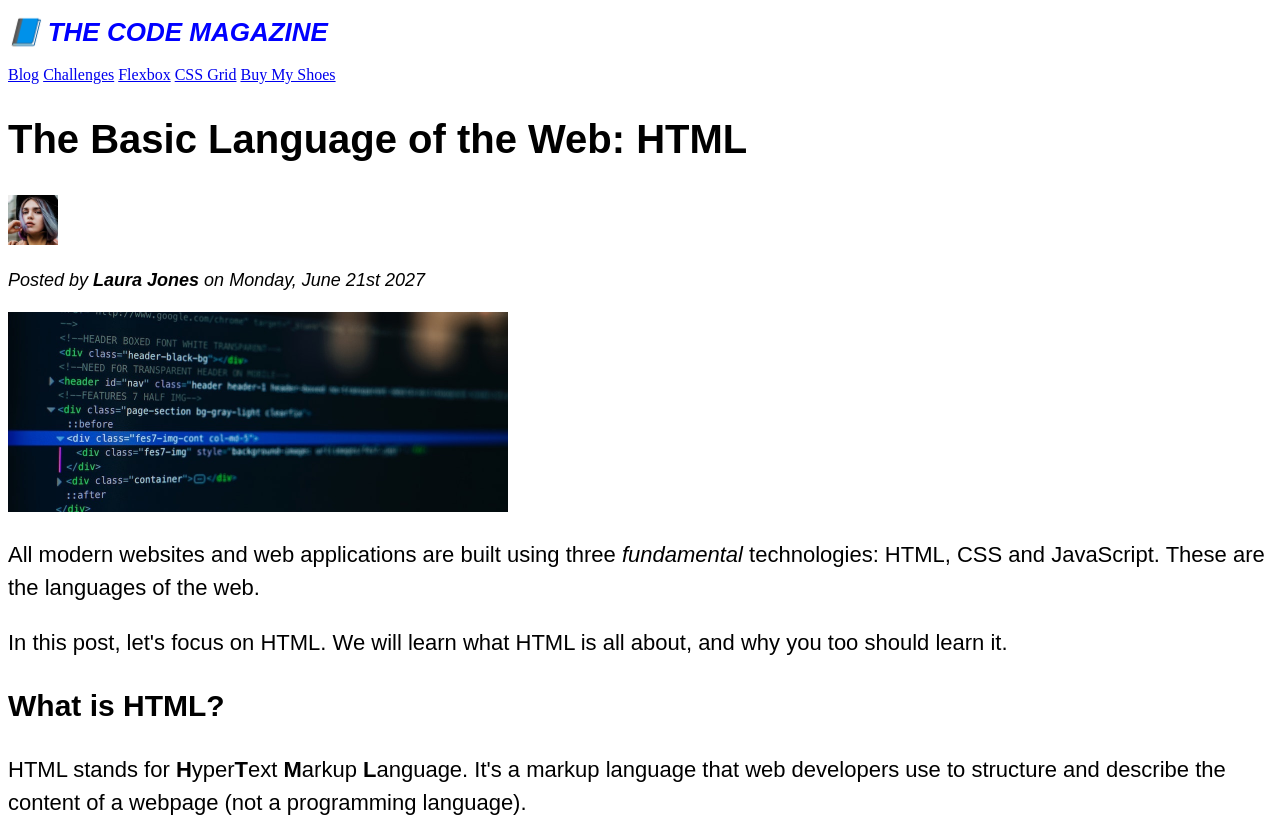
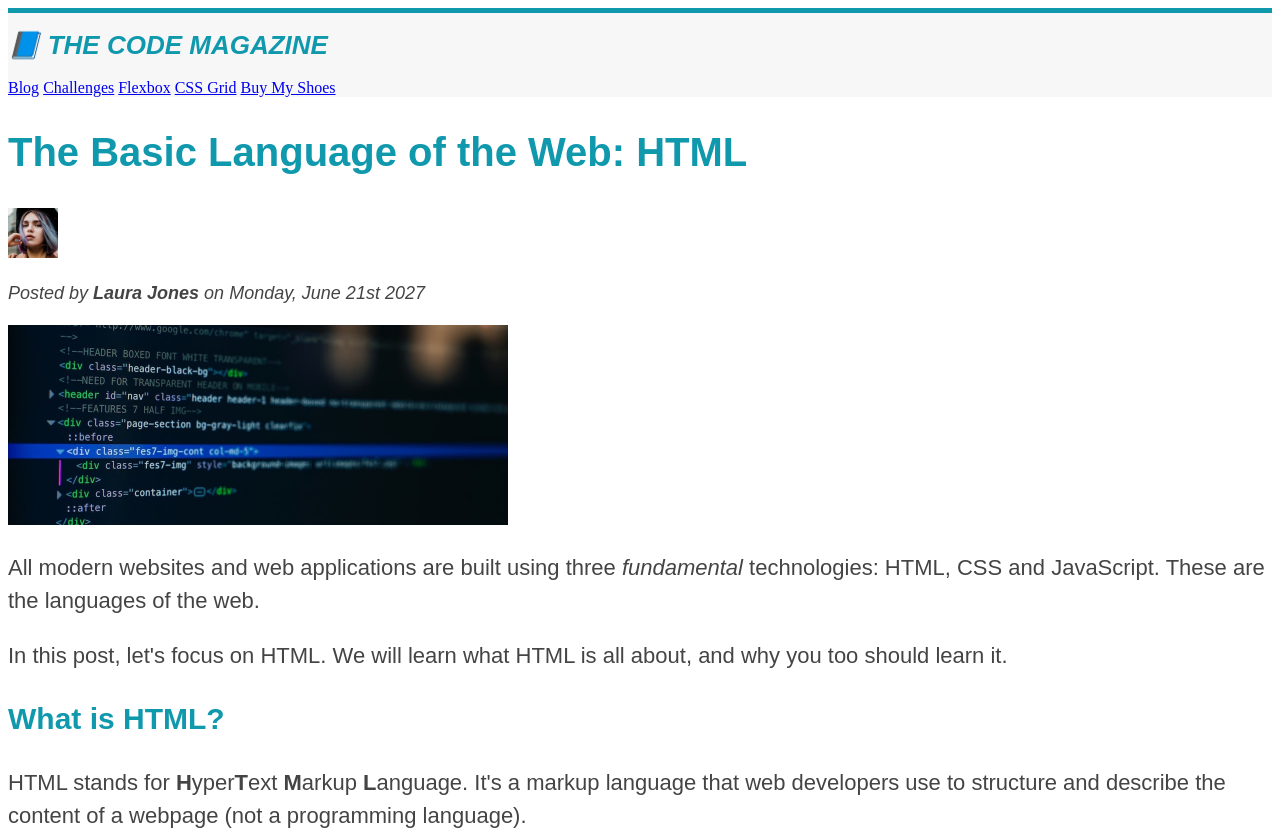
Before and after one commit to syndica8e/Code_Magazine, a plain HTML site: page index.html in a window 1280 px wide. Shown: the top 835 px of the page. Drawn offline with Linux system fonts and the light colour scheme.

Commit message:
Working with colors

```diff
--- a/index.html
+++ b/index.html
@@ -7,7 +7,7 @@
   </head>
 
   <body>
-    <header>
+    <header class="main-header">
       <h1>📘 The Code Magazine</h1>
       <nav>
         <a href="blog.html">Blog</a>
--- a/style.css
+++ b/style.css
@@ -1,9 +1,12 @@
 h1, h2, h3, h4, p, li{
   font-family: sans-serif;
+  color: #444;
 }
 
+h1,h2,h3{
+  color: #1098ad;
+}
 h1 {
-  color: blue;
   font-size: 26px;
   text-transform: uppercase;
   font-style: italic;
@@ -53,3 +56,18 @@ footer p {
 .related{
   list-style: none; /*hide bullet dots in ul*/
 }
+
+.main-header {
+  background-color: #f7f7f7;
+  border-top: 5px solid #1098ad;
+}
+
+aside{
+  background-color: #f7f7f7;
+  border-top: 5px solid #1098ad;
+  border-bottom: 5px solid #1098ad;
+}
+
+body{
+  /* background-color: blue; */
+}
```
